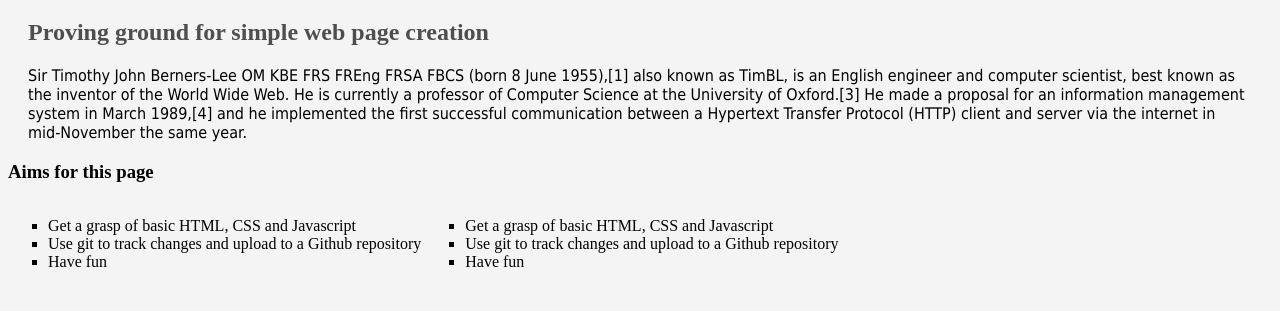
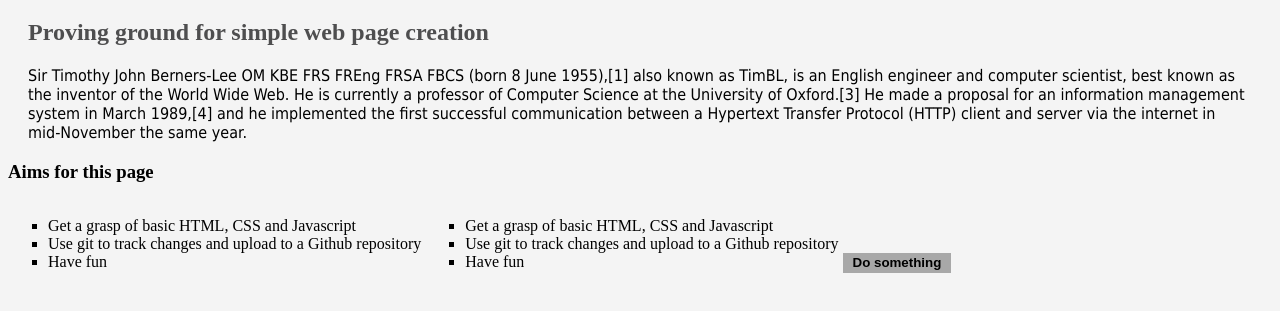
Before and after one commit to guysidebottom/simple-web-page, a plain HTML site: page index.html in a window 1280 px wide. Shown: the part 61-372 px from the top of the page. Drawn offline with Linux system fonts and the light colour scheme.

Commit message:
Added button with event listener

```diff
--- a/scripts.js
+++ b/scripts.js
@@ -1 +1,12 @@
-window.alert(5+6);
+// create the button
+var button = document.createElement("button");
+button.innerHTML = "Do something";
+
+// append the button somewhere
+var body = document.getElementsByTagName("body")[0];
+body.appendChild(button);
+
+// event handler
+button.addEventListener("click", function() {
+    alert("Did something");
+})
--- a/styles.css
+++ b/styles.css
@@ -15,3 +15,14 @@ body{
     display: inline-block;
     list-style-type: square;
 }
+button {
+    margin-top: 20px;
+    line-height: 20px;
+    font-weight: bold;
+    padding: 0 10px;
+    background: rgb(168, 168, 168);
+    border: rgb(78, 78, 79) ;
+  }
+  button:hover {
+    background: rgb(132, 132, 132);
+  }
```
